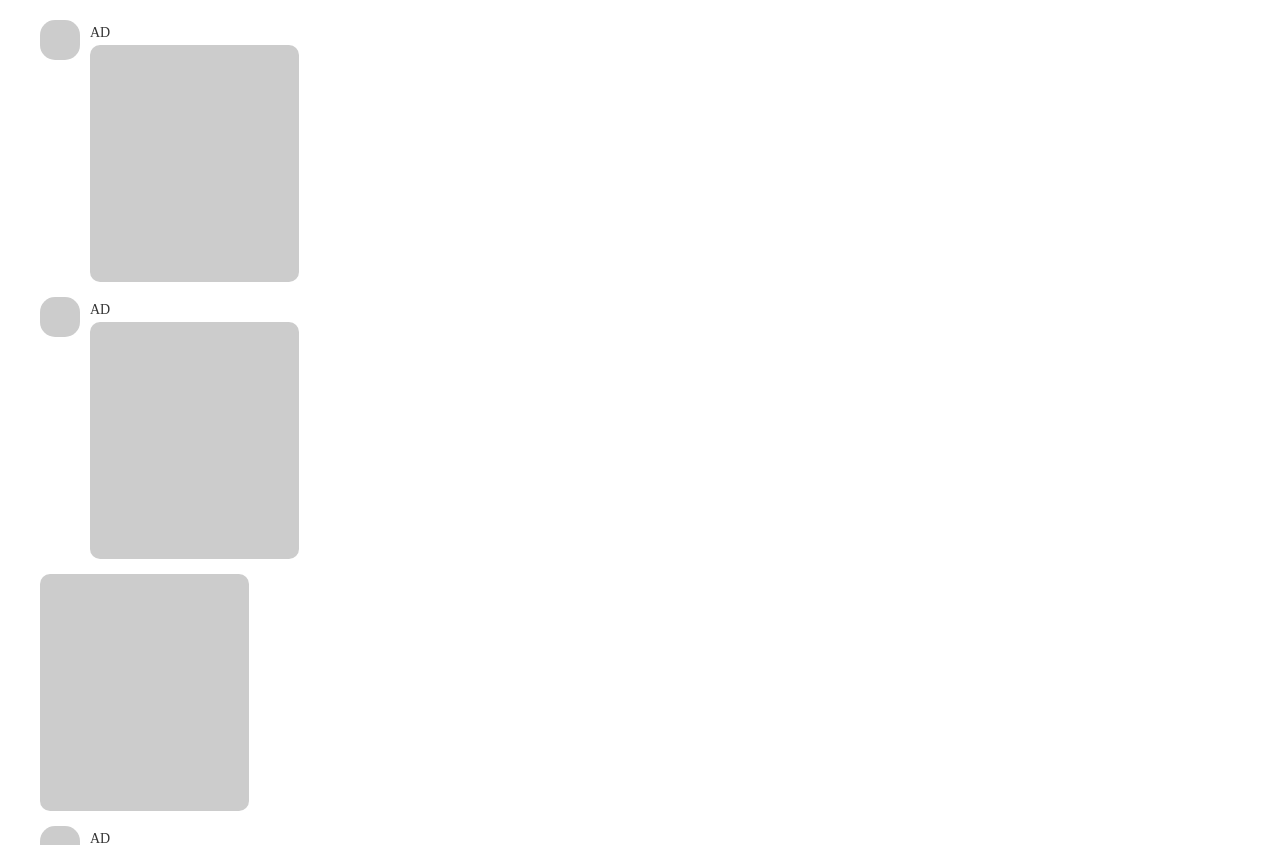
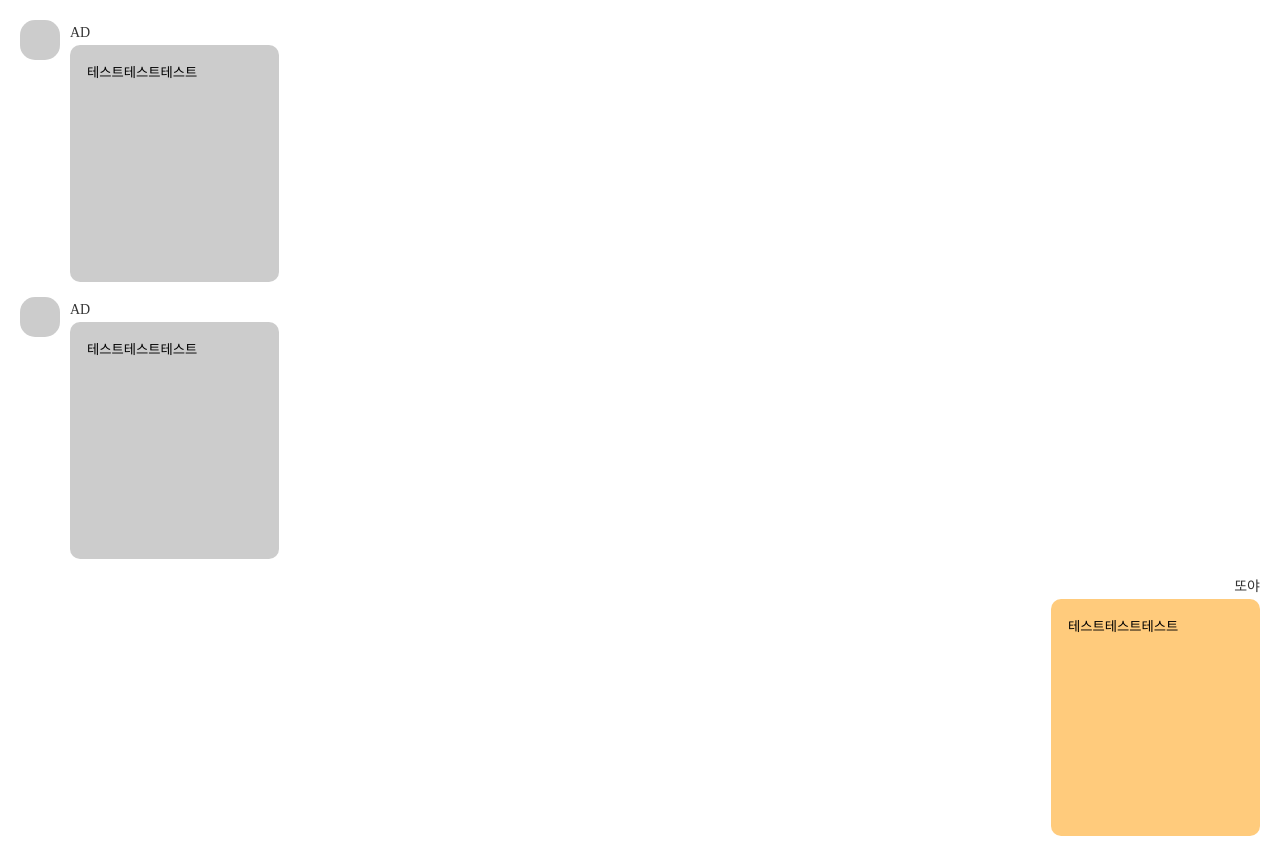
Before and after one commit to dmsdl950823/kakao_chat_export, a React (Create React App) app: page / in a window 1280 px wide. Shown: the top 845 px of the page. Built offline with nearby package versions, Linux system fonts and the light colour scheme.

Commit message:
Updated #0801 "나" 채팅 스타일 세팅 완료

```diff
--- a/src/component/ChatList.tsx
+++ b/src/component/ChatList.tsx
@@ -16,7 +16,6 @@ export default function ChatList ({ name, content, me }: AppProps) {
   const setListType = (isMe: boolean) => {
     return {
       className: isMe ? '-list -me' : '-list',
-      name: isMe ? null : <span className="name">{name}</span>,
       image: isMe ? null : <div className="-image"></div>
     }
   }
@@ -26,7 +25,8 @@ export default function ChatList ({ name, content, me }: AppProps) {
         { setListType(me).image }
 
       <div className="-profile">
-        { setListType(me).name }
+        {/* { setListType(me).name } */}
+        <span className="name">{name}</span>
 
         <div className="-chat">
           <textarea
--- a/src/style/chartlist.css
+++ b/src/style/chartlist.css
@@ -5,9 +5,12 @@
 }
 
 .-list {
-  margin-left: 20px;
   font-size: 14px;
   display: flex;
+}
+
+.-list.-me {
+  justify-content: flex-end;
 }
 
 .-profile {
@@ -31,6 +34,10 @@
   line-height: 25px;
 }
 
+.-me .name {
+  text-align: right;
+}
+
 .-list .-chat {
   display: inline-block;
   padding: 15px;
@@ -42,6 +49,9 @@
   position: relative;
 }
 
+.-me .-chat {
+  background-color: rgb(255, 203, 124);
+}
 /* .-list .-chat:before {
   content: '';
   position: absolute;
--- a/src/view/Home.js
+++ b/src/view/Home.js
@@ -18,7 +18,7 @@ export default function Home () {
         key={id}
         me={me}
         name={name}
-        value={content}
+        content={content}
       />
     )
   })
```
